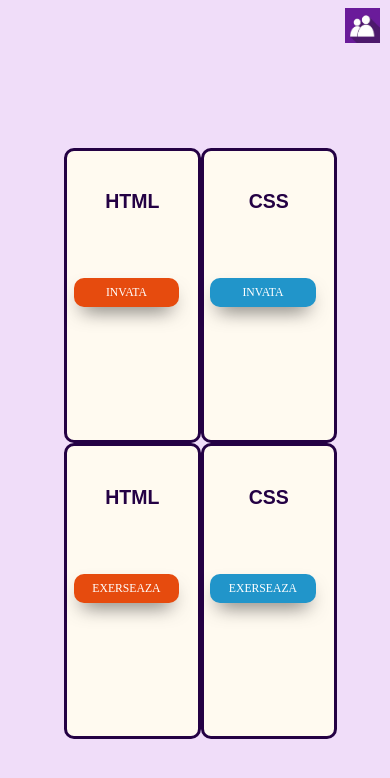
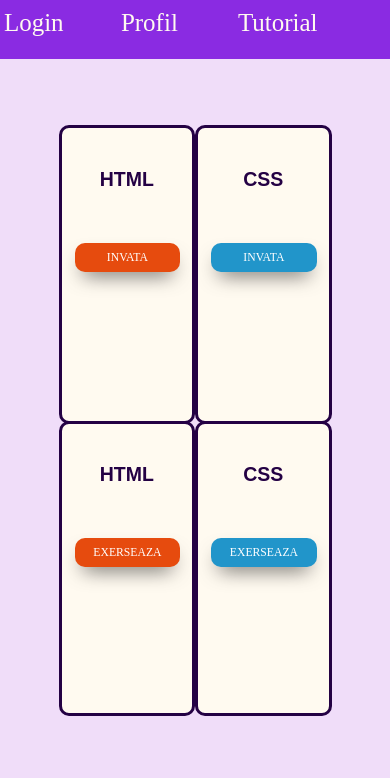
Before and after one commit to anamariarotariu/LeHS, a PHP site: page /LeHS/firstpage.php in a window 390 px wide. Shown: the top 778 px of the page. Run offline with PHP 8.4, Linux system fonts and the light colour scheme.

Commit message:
small design changes

```diff
--- a/firstpage.php
+++ b/firstpage.php
@@ -11,12 +11,13 @@
 </head>
 
 <body>
-
-
-
-    <div class="LoginPage">
-        <a href="login.php"><img src="user.png" alt="Login"></a>
-    </div>
+    <nav>
+        <ul>
+            <li> <a href="login.php" id="login--btn" class="nav--btn"> Login </a> </li>
+            <li> <a href="userProfile.php" id="profile--btn" class="nav--btn"> Profil </a> </li>
+            <li> <a href="ghidUtilizare.html" id="tutorial--btn" class="nav--btn"> Tutorial </a></li>
+        </ul>
+    </nav>
     <div class="big-square">
 
         <div class="learn-html-square">
@@ -41,10 +42,6 @@
         </div>
 
     </div>
-
-
-
-    <script src="./game/game.js" type="text/javascript"> </script>
 </body>
 
 </html>
--- a/firstpage1.css
+++ b/firstpage1.css
@@ -1,88 +1,104 @@
-body{
-  background-color:#F0DDF9 ;
+body {
+  background-color: #f0ddf9;
+  margin: 0;
+  padding: 0;
 }
 
-h4{
-  margin-top:4vh;
+h4 {
+  margin-top: 4vh;
 }
-img{
-  width:3vw;
+img {
+  width: 3vw;
   height: 3vw;
-
-
 }
-.nav {
+nav {
   position: relative;
-  background-color:blueviolet;
-  top:0;
+  background-color: blueviolet;
+  top: -1em;
   left: 0;
   width: 100%;
   height: 7vh;
-  font-size:2vw;
-
+  font-size: 2vw;
 }
-.nav a {
+ul li {
+  list-style-type: none;
+}
+.nav ul li a {
   text-decoration: none;
-  color: rgb(0, 0, 0);
+  color: #fff;
   position: relative;
   display: inline-block;
-
-
 }
-
-.big-square{
-  width:70vw;
-  height:70vh;
-
+.nav--btn {
+  position: absolute;
+  top: 15%;
+  margin-left: 1%;
+  font-size: 25px;
+}
+#login--btn {
+  left: 0;
+}
+#profile--btn {
+  left: 30%;
+}
+#tutorial--btn {
+  left: 60%;
+}
+.big-square {
+  width: 70vw;
+  height: 70vh;
   align-self: center;
   margin-top: 7%;
-  margin-left:15%;
+  margin-left: 15%;
   display: grid;
   grid-template-rows: repeat(2, 1fr);
   grid-template-columns: repeat(4, 1fr);
   border-radius: 10px;
 }
-h4{
+h4 {
   color: #240144;
   font-size: 3vw;
   font-family: Arial, Helvetica, sans-serif;
   text-align: center;
 }
-a{
+a {
   text-decoration: none;
-  color:floralwhite;
+  color: floralwhite;
 }
-.learn-html-square{
+.learn-html-square {
   grid-column-start: 1;
   grid-column-end: 3;
   grid-row: 1;
-  border:#240144 solid;
+  border: #240144 solid;
   border-radius: 10px;
   background-color: floralwhite;
 }
-.learn-css-square{background-color: floralwhite;
+.learn-css-square {
+  background-color: floralwhite;
   grid-column-start: 3;
   grid-column-end: 5;
   grid-row: 1;
-  border:#240144 solid;
+  border: #240144 solid;
   border-radius: 10px;
 }
-.practice-html-square{background-color: floralwhite;
+.practice-html-square {
+  background-color: floralwhite;
   grid-column-start: 1;
   grid-column-end: 3;
   grid-row: 2;
-  border:#240144 solid;
+  border: #240144 solid;
   border-radius: 10px;
 }
-.practice-css-square{background-color: floralwhite;
+.practice-css-square {
+  background-color: floralwhite;
   grid-column-start: 3;
   grid-column-end: 5;
   grid-row: 2;
-  border:#240144 solid;
+  border: #240144 solid;
   border-radius: 10px;
 }
 
-a.button{
+a.button {
   text-decoration: none;
   border-radius: 10px;
   background-color: rgb(33, 149, 202);
@@ -97,16 +113,16 @@ cursor: pointer;
   display: inline-block;
   position: relative;
   transition: 0.5s;
-margin-left:27%;
-box-shadow: 0 10px 20px -8px rgba(0, 0, 0,.7);
+  margin-left: 27%;
+  box-shadow: 0 10px 20px -8px rgba(0, 0, 0, 0.7);
 }
 
- a.button.html{
-  background-color:rgb(230, 75, 14);
+a.button.html {
+  background-color: rgb(230, 75, 14);
 }
 
 a.button:after {
-  content: '»';
+  content: "»";
   position: absolute;
   opacity: 0;
   top: 14px;
@@ -114,9 +130,9 @@ a.button:after {
   transition: 0.5s;
 }
 
-a.button:hover{
+a.button:hover {
   padding-right: 24px;
-  padding-left:8px;
+  padding-left: 8px;
 }
 
 a.button:hover:after {
@@ -124,33 +140,47 @@ a.button:hover:after {
   right: 10px;
 }
 
-@media (max-width:1000px){
-  a.button{
-    margin-top:50%;
-
+@media (max-width: 1000px) {
+  a.button {
+    margin-top: 50%;
   }
-  h4{
-    margin-top:25%;
+  h4 {
+    margin-top: 25%;
     font-size: 3.5vw;
   }
+  .learn-css-square {
+    height: 65%;
   }
-@media(max-width:600px){
-  .big-square{
-    margin-top:27%;
+  .learn-html-square {
+    height: 99%;
   }
-  img{margin-left: 90%;
-    width:9vw;
+  .learn-css-square {
+    height: 99%;
+  }
+  a.button {
+    margin-top: -60%;
+    margin-bottom: -15%;
+  }
+}
+@media (max-width: 600px) {
+  .big-square {
+    margin-top: 15%;
+  }
+  img {
+    margin-left: 90%;
+    width: 9vw;
     height: 9vw;
   }
-  h4{
+  h4 {
     font-size: 5vw;
-    margin-top:30%;
+    margin-top: 30%;
   }
-  a.button{padding: 8px;
-    width:10vw;
-    margin-left:5%;
-    margin-top:30%;
-    font-size:3vw;
-    width:23vw;
+  a.button {
+    padding: 8px;
+    width: 10vw;
+    margin-left: 10%;
+    margin-top: 20%;
+    font-size: 3vw;
+    width: 23vw;
   }
 }
--- a/login.php
+++ b/login.php
@@ -40,7 +40,7 @@ include('server.php');
           <input type="password" name="password">
         </div>
         <div class="input-group">
-          <button type="submit" class="btn" name="login_user">Logheaza-te</button>
+          <button type="submit" class="btn login--btn" name="login_user">Logheaza-te</button>
         </div>
 
         <p> Sau poti folosi</p>
--- a/styleLR.css
+++ b/styleLR.css
@@ -137,7 +137,7 @@ form,
     margin-top: 20%;
     margin-left: 20%;
   }
-  .register{
+  .register {
     width: 60%;
     margin-left: 10%;
   }
```
Also changed, not shown: documentatie.js (+16 -5 lines), documentatieCSS.css (+17 -22 lines), documentatieCSS.php (+5 -9 lines), learnHTML.css (+6 -11 lines), learnHTML.php (+5 -3 lines), learn.js (indentation only). Lines whose indentation alone changed are shown as unchanged.
